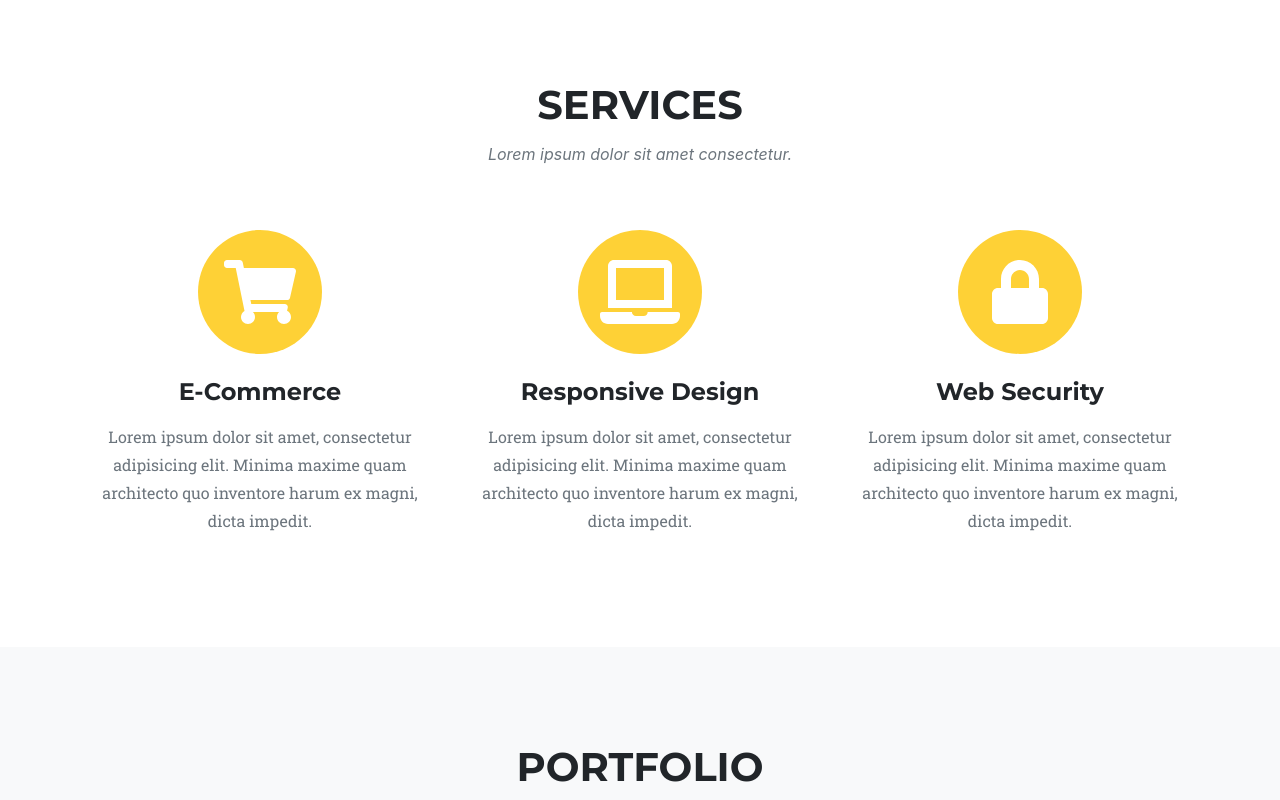
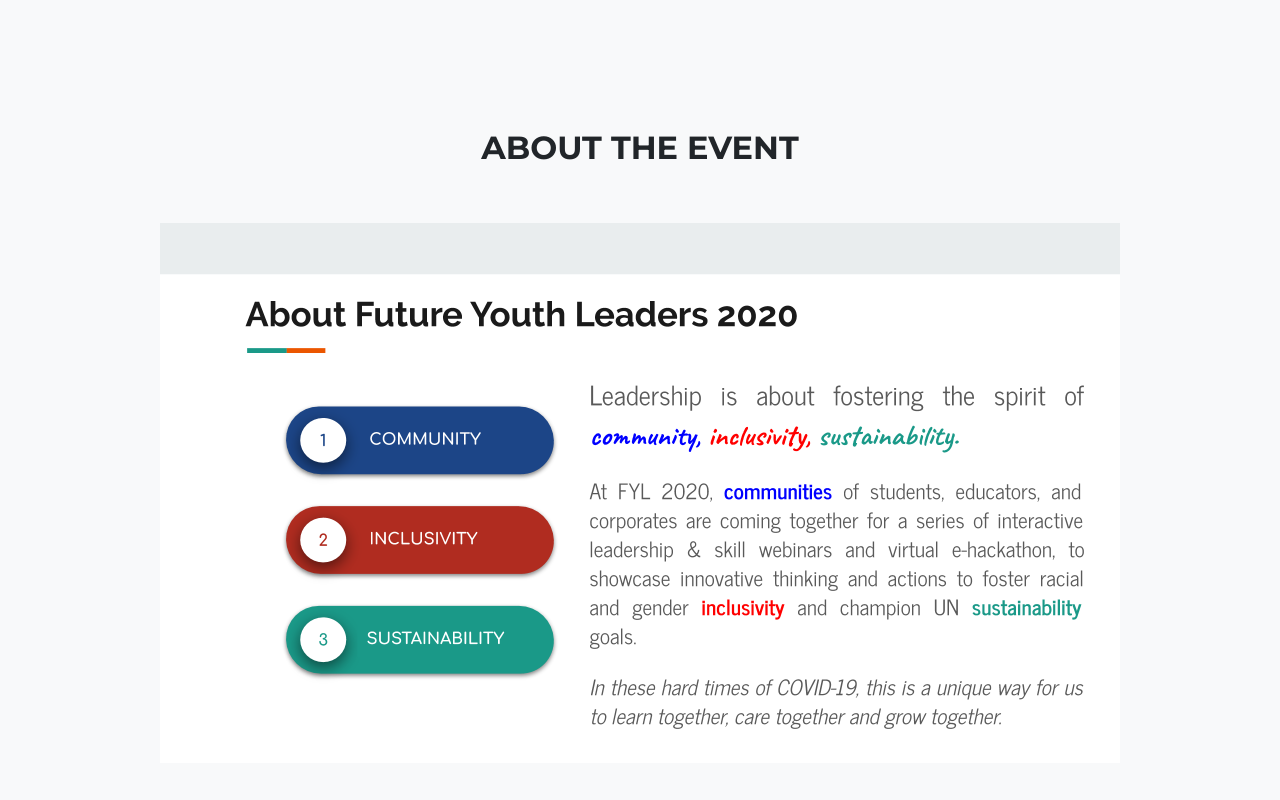
Before and after one commit to DataKrewTech/future-youth-leaders, a plain HTML site: page index.html in a window 1280 px wide. Shown: the part 760-1560 px from the top of the page. Drawn offline with nearby package versions, Linux system fonts and the light colour scheme; a web font is replaced by a local one.

Commit message:
Added one slide

```diff
--- a/index.html
+++ b/index.html
@@ -40,6 +40,34 @@
                 <a class="btn btn-primary btn-xl text-uppercase js-scroll-trigger" href="#services">Tell Me More</a>
             </div>
         </header>
+
+
+          <!-- About -->
+        <section class="bg-light" id="heythere">
+            <div class="container">
+              <div class="row">
+                <div class="col-lg-12 text-center">
+                  <h2 class="section-heading text-uppercase">About The Event</h2><br><br>
+                  <img class="img-fluid" src="assets/img/slides/1.png" alt="">
+                </div>
+                <div class="col-lg-2 text-center">
+                </div>
+                <div class="col-lg-8 text-center">
+                  <p class="section-subheading text-muted">
+                  </p>
+                </div>
+                <div class="col-lg-2 text-center">
+                </div>
+              </div>
+            </div>
+        </section>
+
+
+
+
+
+
+
         <!-- Services-->
         <section class="page-section" id="services">
             <div class="container">
```
Also changed, not shown: assets/img/slides/1.png (added), assets/img/slides/Future Youth Leaders 2020 _ Event Info and Partnership Packages (1).png (added), assets/img/slides/Future Youth Leaders 2020 _ Event Info and Partnership Packages (2).png (added), assets/img/slides/Future Youth Leaders 2020 _ Event Info and Partnership Packages (3).png (added), assets/img/slides/Future Youth Leaders 2020 _ Event Info and Partnership Packages (4).png (added), assets/img/slides/Future Youth Leaders 2020 _ Event Info and Partnership Packages (5).png (added), assets/img/slides/Future Youth Leaders 2020 _ Event Info and Partnership Packages.png (added).
